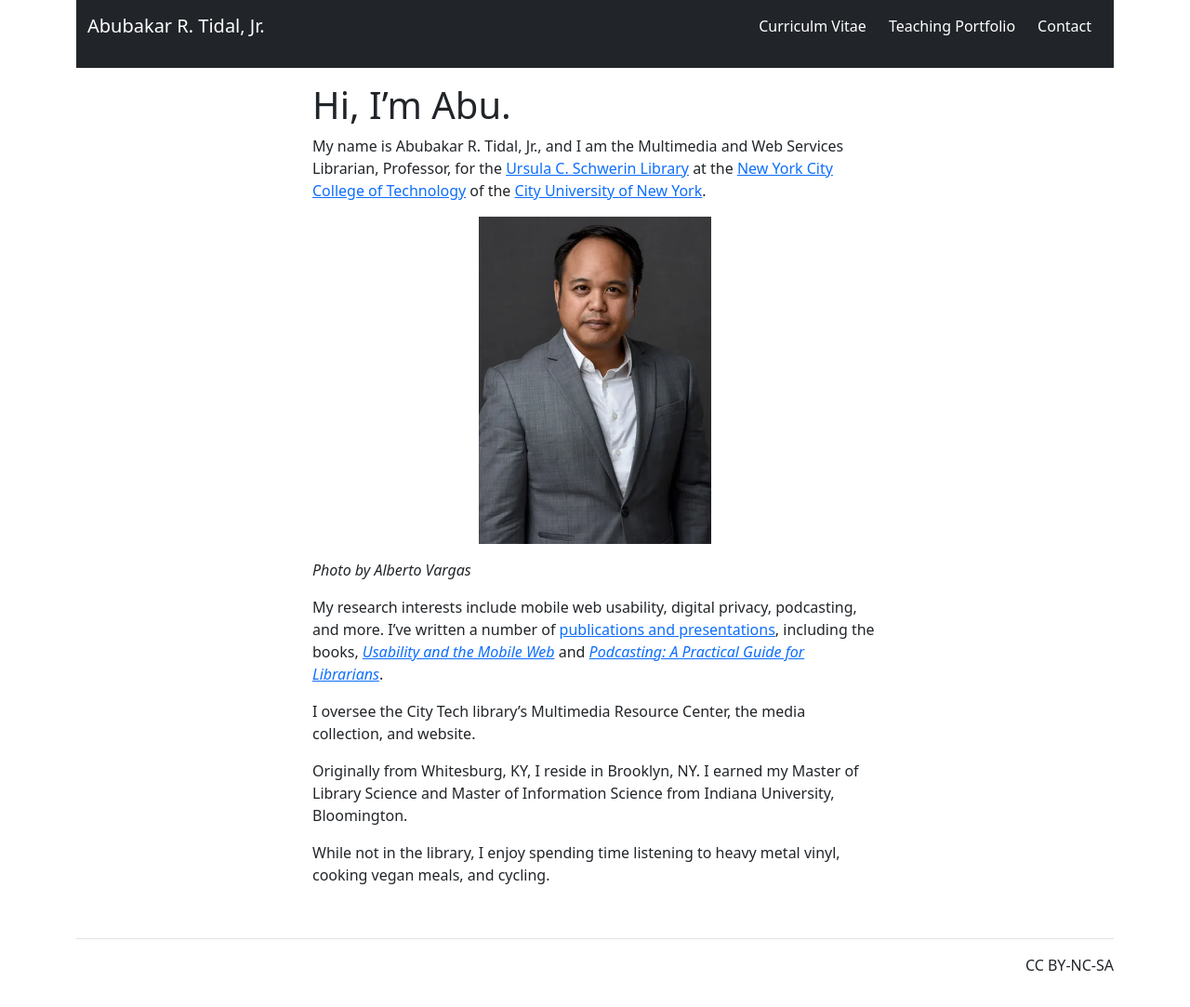
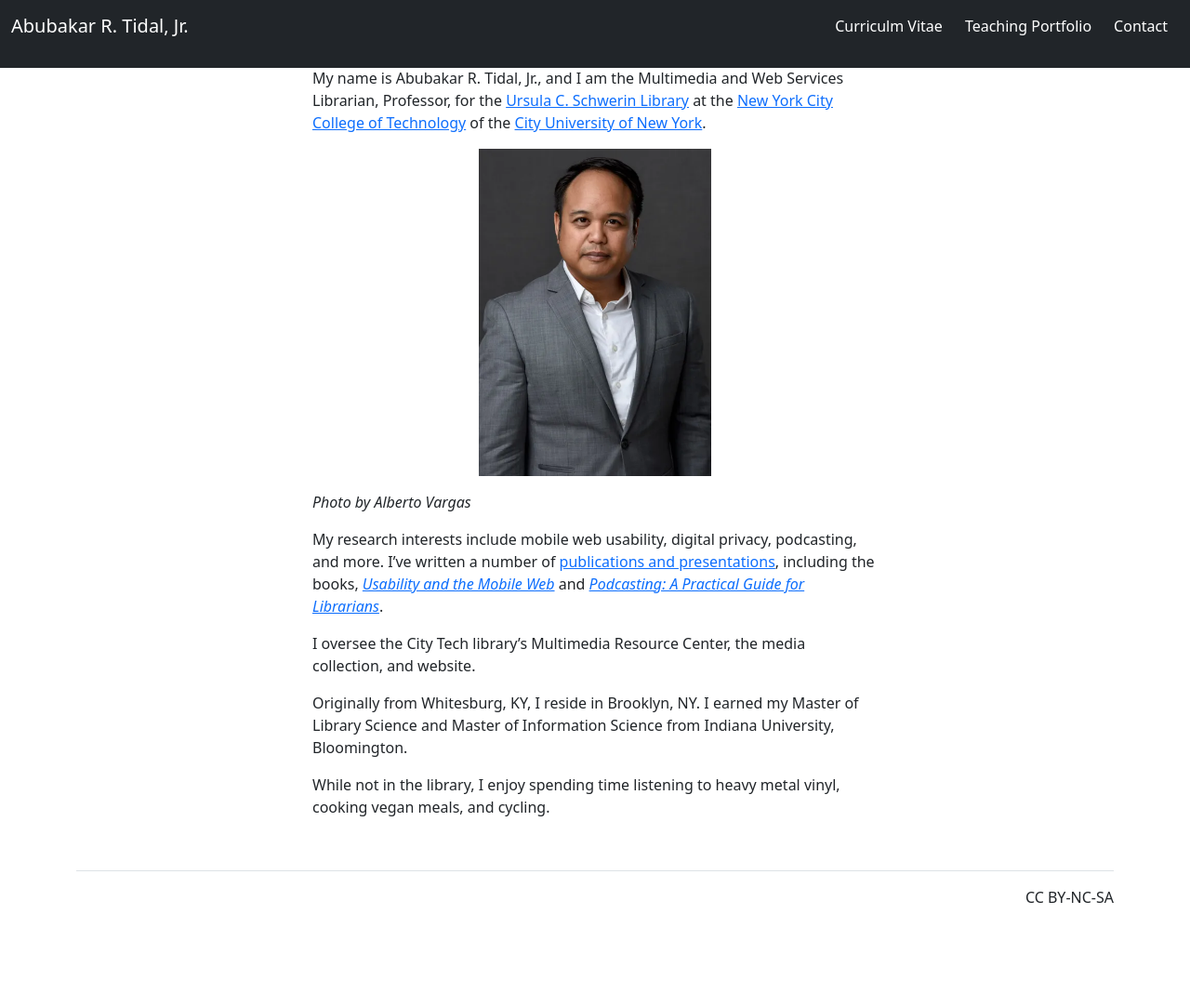
Before and after one commit to KentuckyFriedTofu/KentuckyFriedTofu.github.io, a Jekyll site: the page built from index.md, in a window 1280 px wide and 1106 px high. Shown: the top 1083 px of the window at 93% size. Built offline with Jekyll 4.4.1, drawn with Linux system fonts in a browser that asks for light colours.

Commit message:
Update nav.html

```diff
--- a/_includes/nav.html
+++ b/_includes/nav.html
@@ -1,5 +1,5 @@
-  <nav class="navbar navbar-expand navbar-dark bg-dark">
-    <div class="container-fluid">
+    <nav class="navbar navbar-expand-md navbar-dark fixed-top bg-dark">
+      <div class="container-fluid">
         <!-- Navbar brand -->
         <a class="navbar-brand text-white" href="index.html">Abubakar R. Tidal, Jr.</a>
 
```
